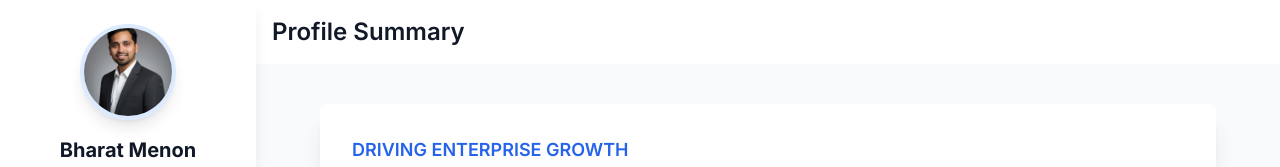
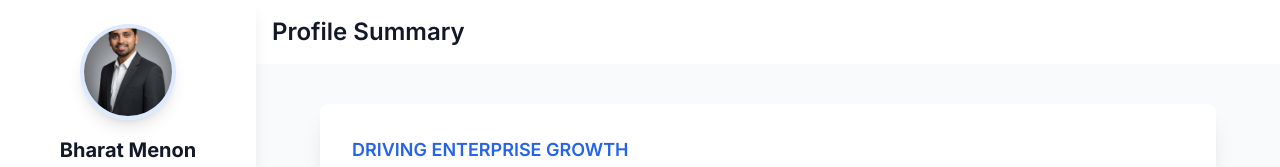
Before and after one commit to bharatrmenon/Bharat-Menon-Portfolio, a plain HTML site: page index.html in a window 1280 px wide. Shown: the top 167 px of the page. Drawn offline with nearby package versions, Linux system fonts and the light colour scheme.

Commit message:
Update index.html

```diff
--- a/index.html
+++ b/index.html
@@ -56,7 +56,7 @@
 
         /* --- Custom Headshot Positioning --- */
         .profile-headshot {
-            object-position: 20% 20%; /* Adjust vertical position: 50% (center horizontal) and 35% (35% from the top, pushing it down). Experiment with this value! */
+            object-position: 10% 40%; /* Adjust vertical position: 50% (center horizontal) and 35% (35% from the top, pushing it down). Experiment with this value! */
         }
 
         /* --- Cleaned-up Timeline Specific Styles --- */
```
